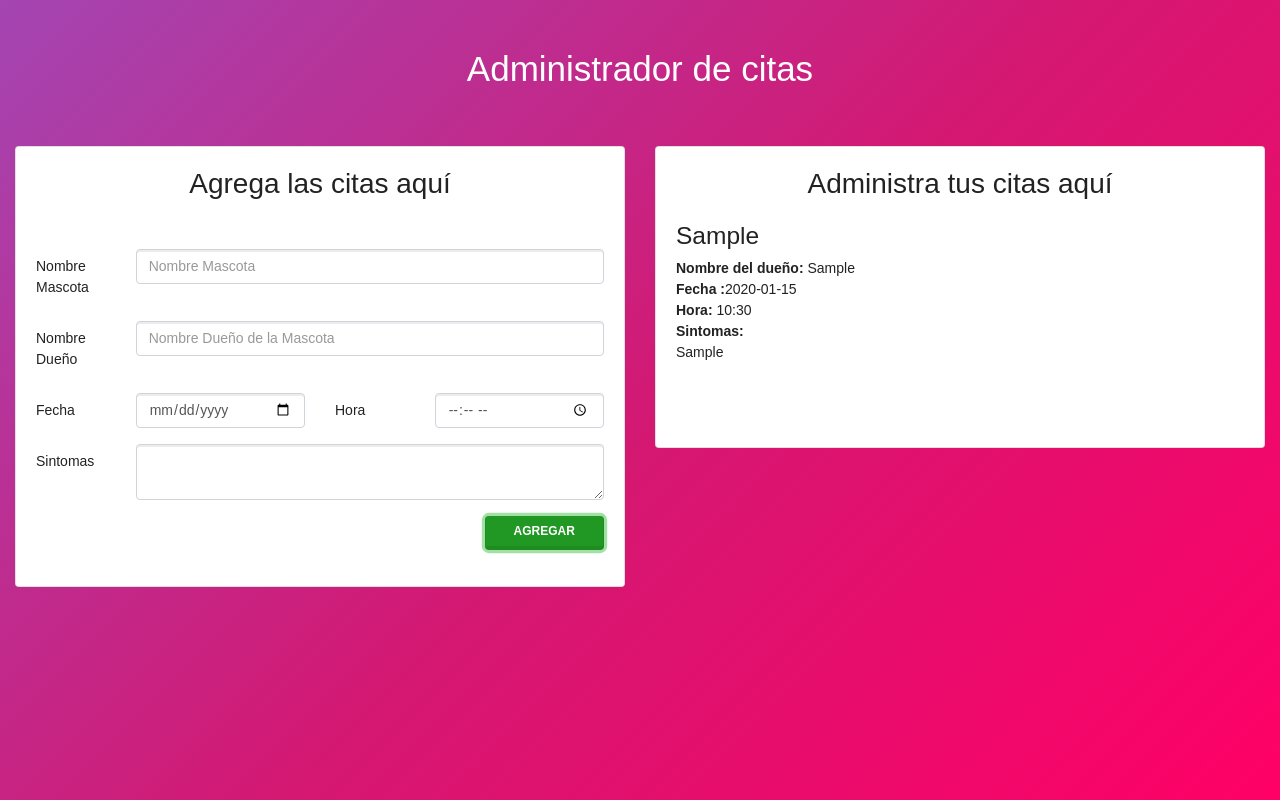
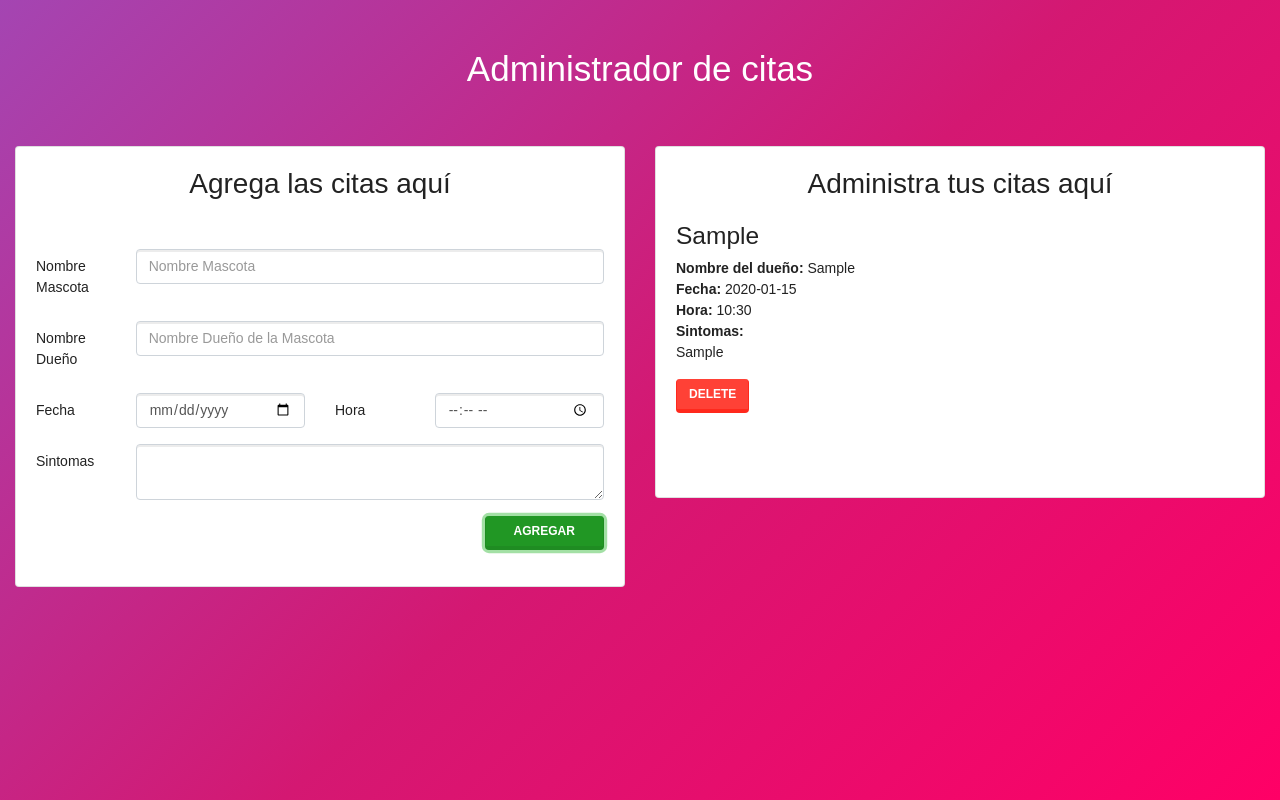
Before and after one commit to AldairMC/pc-react, a React (Create React App) app: page / in a window 1280 px wide. Both pictures are taken after typing "Sample", "Sample", "2020-01-15", "10:30", "Sample" into the empty fields and a click on the button "AGREGAR". Built offline with nearby package versions, Linux system fonts and the light colour scheme.

Commit message:
Delete finished

```diff
--- a/src/App.js
+++ b/src/App.js
@@ -21,6 +21,18 @@ export default class App extends Component {
         })
     }
 
+    deleteCite = id => {
+        //Obteniendo copia del state
+        const citasActuales = [...this.state.cite]
+
+        //Eliminando la cita con filter
+        const cite = citasActuales.filter(i => i.id !== id)
+
+        //Actualizando el state
+        this.setState({
+            cite
+        })
+    }
 
 
     render() {
@@ -39,6 +51,7 @@ export default class App extends Component {
                     <div className="col-md-6">
                         <Citas
                             citas={this.state.cite}
+                            deleteCite={this.deleteCite}
                         />
                     </div>
                 </div>
--- a/src/components/Citas.js
+++ b/src/components/Citas.js
@@ -20,6 +20,7 @@ export default class Citas extends Component {
                             <InfoCitas
                                 key={i}
                                 citas={this.props.citas[i]}
+                                deleteCite={this.props.deleteCite}
                             />
                         ))}
                     </div>
--- a/src/components/InfoCitas.js
+++ b/src/components/InfoCitas.js
@@ -1,6 +1,11 @@
 import React,{Component} from 'react';
 
 export default class InfoCitas extends Component {
+
+    deleteCite = () => {
+        const idCite = this.props.citas.id
+        this.props.deleteCite(idCite)
+    }
 
     render() {
 
@@ -14,10 +19,12 @@ export default class InfoCitas extends Component {
                     <h2 className="mt-0"></h2>
                     <h3 className="card-text">{namePet}</h3>
                     <p className="card-text"><span>Nombre del dueño: </span>{nameOwner}</p>
-                    <p className="card-text"><span>Fecha :</span>{timeCite}</p>
+                    <p className="card-text"><span>Fecha: </span>{timeCite}</p>
                     <p className="card-text"><span>Hora: </span>{hoursCite}</p>
                     <p className="card-text"><span>Sintomas:</span></p>
                     <p className="card-text">{symptomPet}</p>
+
+                    <button className="btn btn-danger" onClick={this.deleteCite}>Delete</button>
                 </div>
             </div>
         );
```
